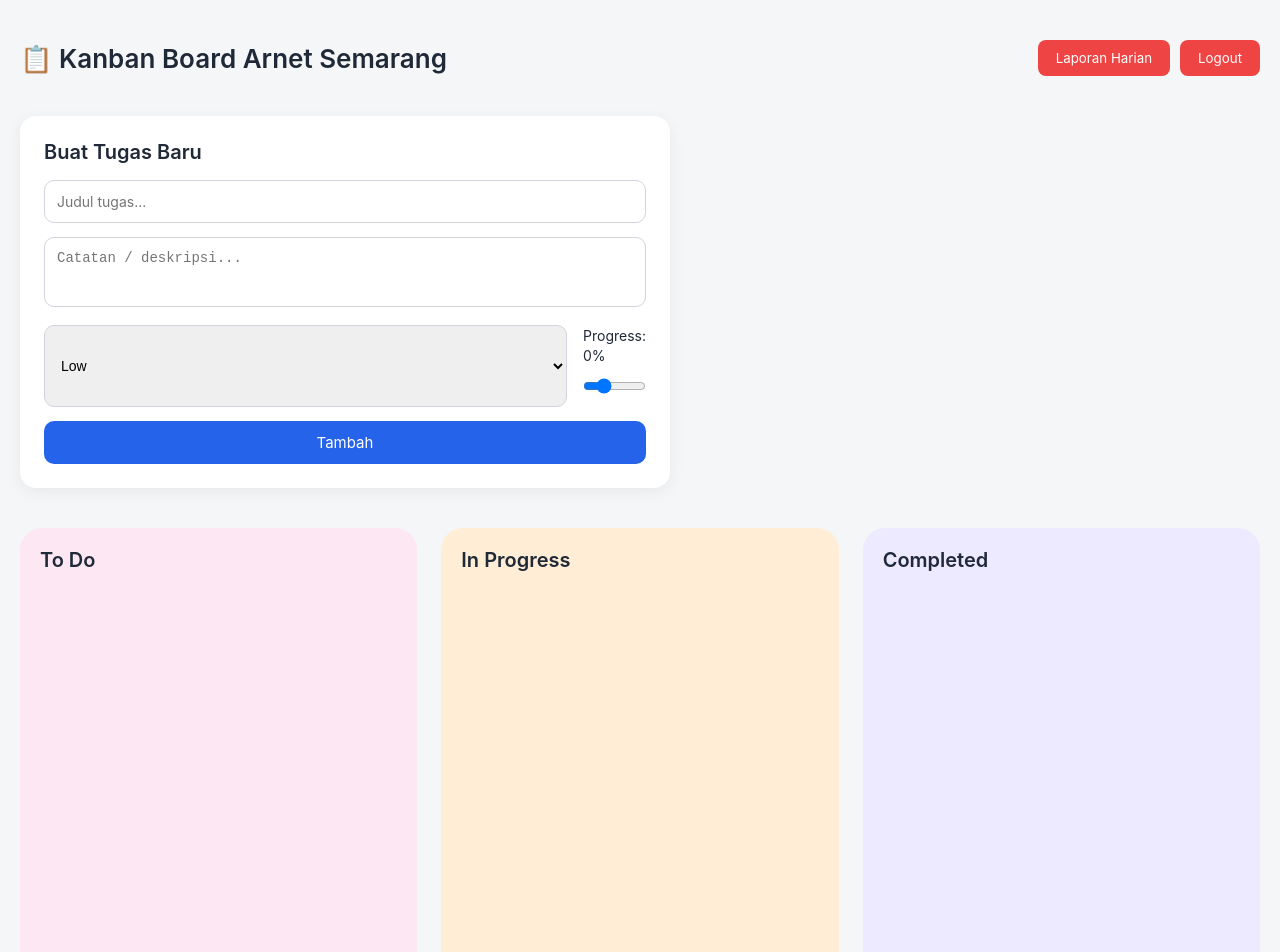
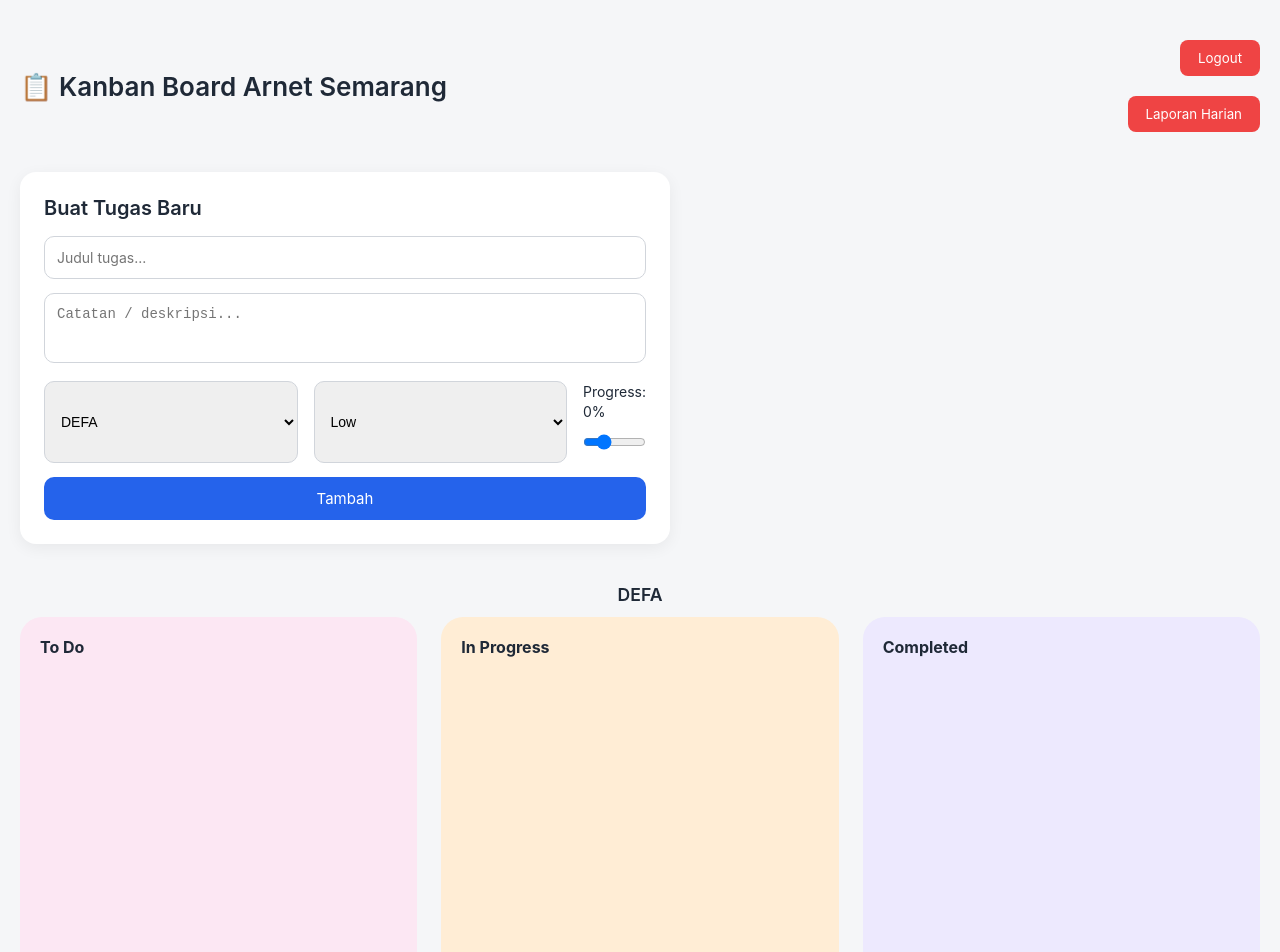
Before and after one commit to cidky/kp-kanbanboard, a React (Vite) app: page /board in a window 1280 px wide. Shown: the top 952 px of the page. Built offline with nearby package versions, Linux system fonts and the light colour scheme; no server answers; the database is empty; sample sign-in values are in the browser's storage.

Commit message:
update project

```diff
--- a/src/components/Board.jsx
+++ b/src/components/Board.jsx
@@ -21,7 +21,6 @@ export default function Board() {
   const [tasks, setTasks] = useState([]);
   const [user, setUser] = useState(null);
 
-  //navigate
   const navigate = useNavigate();
 
   // input fields
@@ -29,6 +28,7 @@ export default function Board() {
   const [note, setNote] = useState("");
   const [priority, setPriority] = useState("Low");
   const [progress, setProgress] = useState(0);
+  const [team, setTeam] = useState("defa"); // default DEFA
 
   // EDIT states
   const [editTask, setEditTask] = useState(null);
@@ -36,12 +36,18 @@ export default function Board() {
   const [editNote, setEditNote] = useState("");
   const [editPriority, setEditPriority] = useState("Low");
   const [editProgress, setEditProgress] = useState(0);
+  const [editTeam, setEditTeam] = useState("defa");
 
   // Check user login
   useEffect(() => {
-    const unsub = onAuthStateChanged(auth, (u) => setUser(u));
+    const unsub = onAuthStateChanged(auth, (u) => {
+      setUser(u);
+      if (!u) {
+        navigate("/"); // atau "/login"
+      }
+    });
     return () => unsub();
-  }, []);
+  }, [navigate]);
 
   // Realtime Firestore
   useEffect(() => {
@@ -78,6 +84,7 @@ export default function Board() {
       progress: progressValue,
       status: progressValue === 100 ? "done" : "todo",
       uid: user.uid,
+      team,
       createdAt: serverTimestamp(),
     });
 
@@ -85,6 +92,7 @@ export default function Board() {
     setNote("");
     setPriority("Low");
     setProgress(0);
+    setTeam("defa");
   };
 
   // Change Status
@@ -105,22 +113,23 @@ export default function Board() {
     setEditNote(t.note || "");
     setEditPriority(t.priority || "Low");
     setEditProgress(t.progress || 0);
+    setEditTeam(t.team || "defa");
   };
 
   // Drag & Drop: handle selesai drag
   const onDragEnd = async (result) => {
     const { source, destination, draggableId } = result;
 
-    // Kalau tidak ada tujuan (dropped di luar kolom) → abaikan
     if (!destination) return;
 
-    const sourceStatus = source.droppableId;
-    const destStatus = destination.droppableId;
+    const [sourceTeam, sourceStatus] = source.droppableId.split("-");
+    const [destTeam, destStatus] = destination.droppableId.split("-");
 
-    // Kalau masih di kolom yang sama, untuk sementara tidak kita urus re-order
+    // tidak boleh pindah tim lewat drag
+    if (sourceTeam !== destTeam) return;
+
     if (sourceStatus === destStatus) return;
 
-    // Update status di Firestore sesuai kolom tujuan
     const ref = doc(db, "tasks", draggableId);
     await updateDoc(ref, { status: destStatus });
   };
@@ -133,7 +142,6 @@ export default function Board() {
       progress: newValue,
     };
 
-    // kalau progress 100%, otomatis set status "done"
     if (newValue === 100 && (task.status || "").toLowerCase() !== "done") {
       updateData.status = "done";
     }
@@ -153,6 +161,7 @@ export default function Board() {
       note: editNote,
       priority: editPriority,
       progress: progressValue,
+      team: editTeam,
     };
 
     if (progressValue === 100) {
@@ -162,14 +171,36 @@ export default function Board() {
     await updateDoc(ref, updateData);
     setEditTask(null);
   };
+
+  // 🔹 konfigurasi tim & kolom (DI SINI, DI LUAR saveEdit)
+  const teams = [
+    { key: "defa", label: "DEFA" },
+    { key: "ipsn", label: "IPSN" },
+    { key: "transport", label: "Transport" },
+  ];
+
+  const columns = [
+    { key: "todo", label: "To Do", color: "pink" },
+    { key: "inprogress", label: "In Progress", color: "orange" },
+    { key: "done", label: "Completed", color: "purple" },
+  ];
+
+  const handleLogout = async () => {
+    const yakin = window.confirm("Apakah Anda yakin ingin logout?");
+    if (!yakin) return; // ❌ batal logout
+
+    await signOut(auth);
+    navigate("/"); // sesuaikan dengan route halaman login kamu ("/" atau "/login")
+  };
+
   return (
     <div className="board-container">
       {/* Header */}
       <div className="board-header">
         <h2>📋 Kanban Board Arnet Semarang</h2>
-        <div style={{ display: "flex", gap: "10px" }}>
+        <div className="header-actions">
+          <button onClick={handleLogout}>Logout</button>
           <button onClick={() => navigate("/report")}>Laporan Harian</button>
-          <button onClick={() => signOut(auth)}>Logout</button>
         </div>
       </div>
 
@@ -190,6 +221,12 @@ export default function Board() {
         ></textarea>
 
         <div className="row">
+          <select value={team} onChange={(e) => setTeam(e.target.value)}>
+            <option value="defa">DEFA</option>
+            <option value="ipsn">IPSN</option>
+            <option value="transport">Transport</option>
+          </select>
+
           <select
             value={priority}
             onChange={(e) => setPriority(e.target.value)}
@@ -241,6 +278,15 @@ export default function Board() {
               <option>High</option>
             </select>
 
+            <select
+              value={editTeam}
+              onChange={(e) => setEditTeam(e.target.value)}
+            >
+              <option value="defa">DEFA</option>
+              <option value="ipsn">IPSN</option>
+              <option value="transport">Transport</option>
+            </select>
+
             <div className="progress-input">
               <label>Progress: {editProgress}%</label>
               <input
@@ -266,40 +312,56 @@ export default function Board() {
 
       {/* KANBAN layout dengan Drag & Drop */}
       <DragDropContext onDragEnd={onDragEnd}>
+        {teams.map((tm) => (
+          <div className="team-section" key={tm.key}>
+            <h3 className="team-title">{tm.label}</h3>
+
             <div className="columns">
-          {[
-            { key: "todo", label: "To Do", color: "pink" },
-            { key: "inprogress", label: "In Progress", color: "orange" },
-            { key: "done", label: "Completed", color: "purple" },
-          ].map((col) => (
-            <Droppable droppableId={col.key} key={col.key}>
+              {columns.map((col) => (
+                <Droppable
+                  droppableId={`${tm.key}-${col.key}`}
+                  key={`${tm.key}-${col.key}`}
+                >
                   {(provided) => (
                     <div
                       className={`column ${col.color}`}
                       ref={provided.innerRef}
                       {...provided.droppableProps}
                     >
-                  <h3>{col.label}</h3>
+                      <h4>{col.label}</h4>
 
                       {tasks
-                    .filter((t) => (t.status || "todo") === col.key)
+                        .filter(
+                          (t) =>
+                            (t.team || "defa") === tm.key &&
+                            (t.status || "todo") === col.key
+                        )
                         .map((t, index) => {
                           const priority = t.priority || "Low";
                           const note = t.note || "";
-                      const progress = t.progress || 0;
+                          const progress =
+                            typeof t.progress === "number"
+                              ? t.progress
+                              : Number(t.progress) || 0;
 
-                      // untuk tanggal
                           let dateStr = "-";
                           if (t.createdAt && t.createdAt.seconds) {
                             const d = new Date(t.createdAt.seconds * 1000);
                             const dd = String(d.getDate()).padStart(2, "0");
-                        const mm = String(d.getMonth() + 1).padStart(2, "0");
+                            const mm = String(d.getMonth() + 1).padStart(
+                              2,
+                              "0"
+                            );
                             const yyyy = d.getFullYear();
-                        dateStr = `${dd}/${mm}/${yyyy}`; // contoh: 30/11/2025
+                            dateStr = `${dd}/${mm}/${yyyy}`;
                           }
 
                           return (
-                        <Draggable key={t.id} draggableId={t.id} index={index}>
+                            <Draggable
+                              key={t.id}
+                              draggableId={t.id}
+                              index={index}
+                            >
                               {(provided) => (
                                 <div
                                   className="task-card"
@@ -310,7 +372,9 @@ export default function Board() {
                                   <div className="card-header">
                                     <div className="card-title-group">
                                       <h4 className="task-title">{t.title}</h4>
-                                  <span className="task-date">{dateStr}</span>
+                                      <span className="task-date">
+                                        {dateStr}
+                                      </span>
                                     </div>
 
                                     <span
@@ -329,7 +393,10 @@ export default function Board() {
                                       max="100"
                                       value={progress}
                                       onChange={(e) =>
-                                    updateProgress(t, Number(e.target.value))
+                                        updateProgress(
+                                          t,
+                                          Number(e.target.value)
+                                        )
                                       }
                                     />
                                     <span className="progress-inline-label">
@@ -337,16 +404,13 @@ export default function Board() {
                                     </span>
                                   </div>
 
-                              {/* Footer */}
                                   <div className="task-footer">
-                                {/* kiri bawah: hapus */}
                                     <div className="task-footer-left">
                                       <button onClick={() => deleteTask(t.id)}>
                                         🗑️
                                       </button>
                                     </div>
 
-                                {/* kanan bawah: edit + tombol status */}
                                     <div className="task-footer-right">
                                       <button onClick={() => openEdit(t)}>
                                         ✏️
@@ -397,6 +461,8 @@ export default function Board() {
                 </Droppable>
               ))}
             </div>
+          </div>
+        ))}
       </DragDropContext>
     </div>
   );
--- a/src/styles/board.css
+++ b/src/styles/board.css
@@ -378,6 +378,13 @@ progress-input input[type="range"] {
    LAPORAN HARIAN
    ========================= */
 
+.header-actions {
+  display: flex;
+  flex-direction: column; /* 🔹 susun tombol VERTIKAL */
+  gap: 20px;
+  align-items: flex-end; /* 🔹 posisikan di kanan */
+}
+
 .report-container {
   max-width: 1200px;
   margin: 0 auto;
@@ -508,6 +515,19 @@ progress-input input[type="range"] {
   background: #1d4ed8;
 }
 
+@media (max-width: 640px) {
+  .report-header {
+    flex-direction: column;
+    align-items: flex-start; /* judul & email tetap kiri */
+  }
+
+  .report-controls {
+    width: 100%;
+    align-items: flex-end; /* tombol & tanggal nempel kanan */
+    align-self: flex-end; /* box report-controls-nya sendiri di kanan */
+  }
+}
+
 /* ================================
    RESPONSIVE
 ================================ */
@@ -517,3 +537,16 @@ progress-input input[type="range"] {
     flex-direction: column;
   }
 }
+
+/* tim status */
+.team-section {
+  margin-top: 16px;
+  margin-bottom: 24px;
+}
+
+.team-title {
+  margin: 0 0 12px;
+  font-size: 1.1rem;
+  font-weight: 600;
+  text-align: center;
+}
```
Lines whose indentation alone changed are shown as unchanged.
